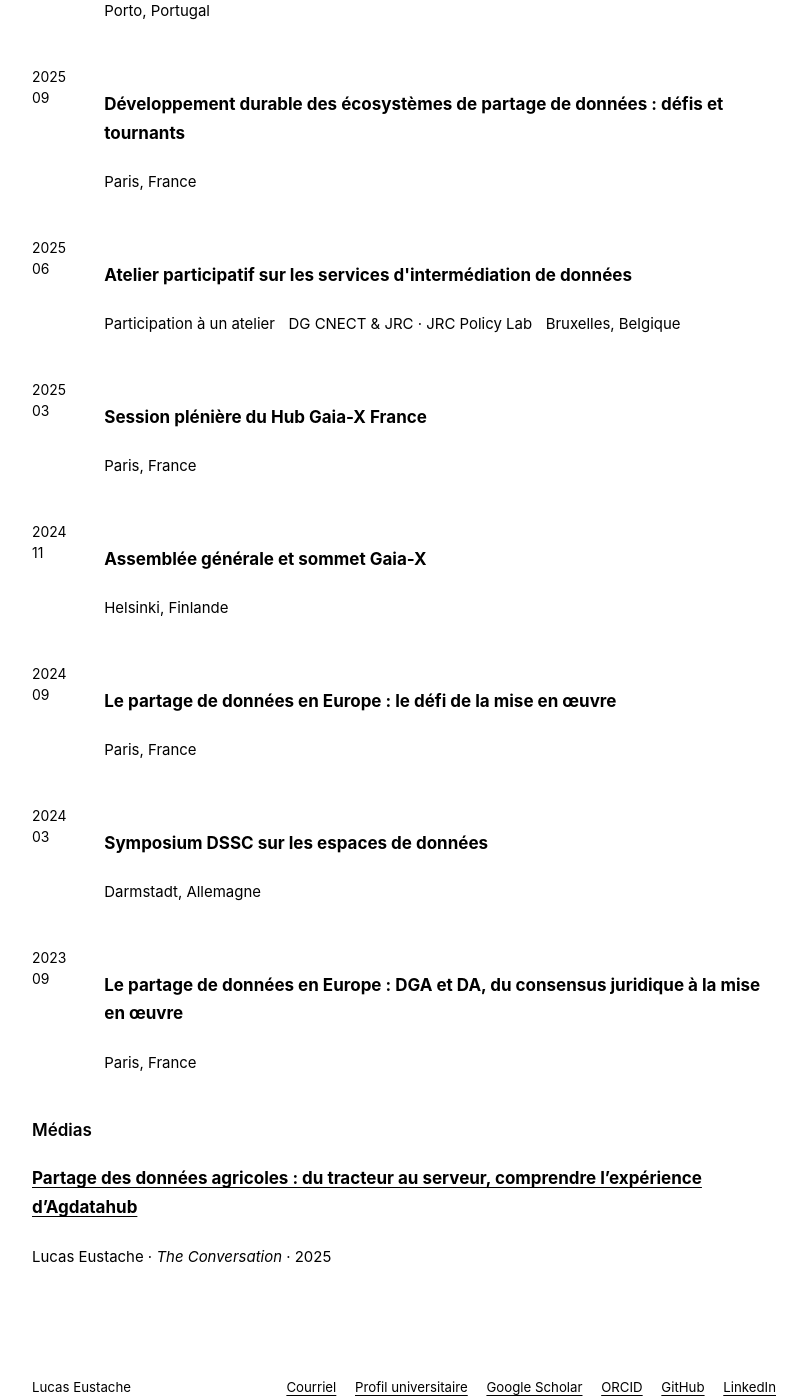
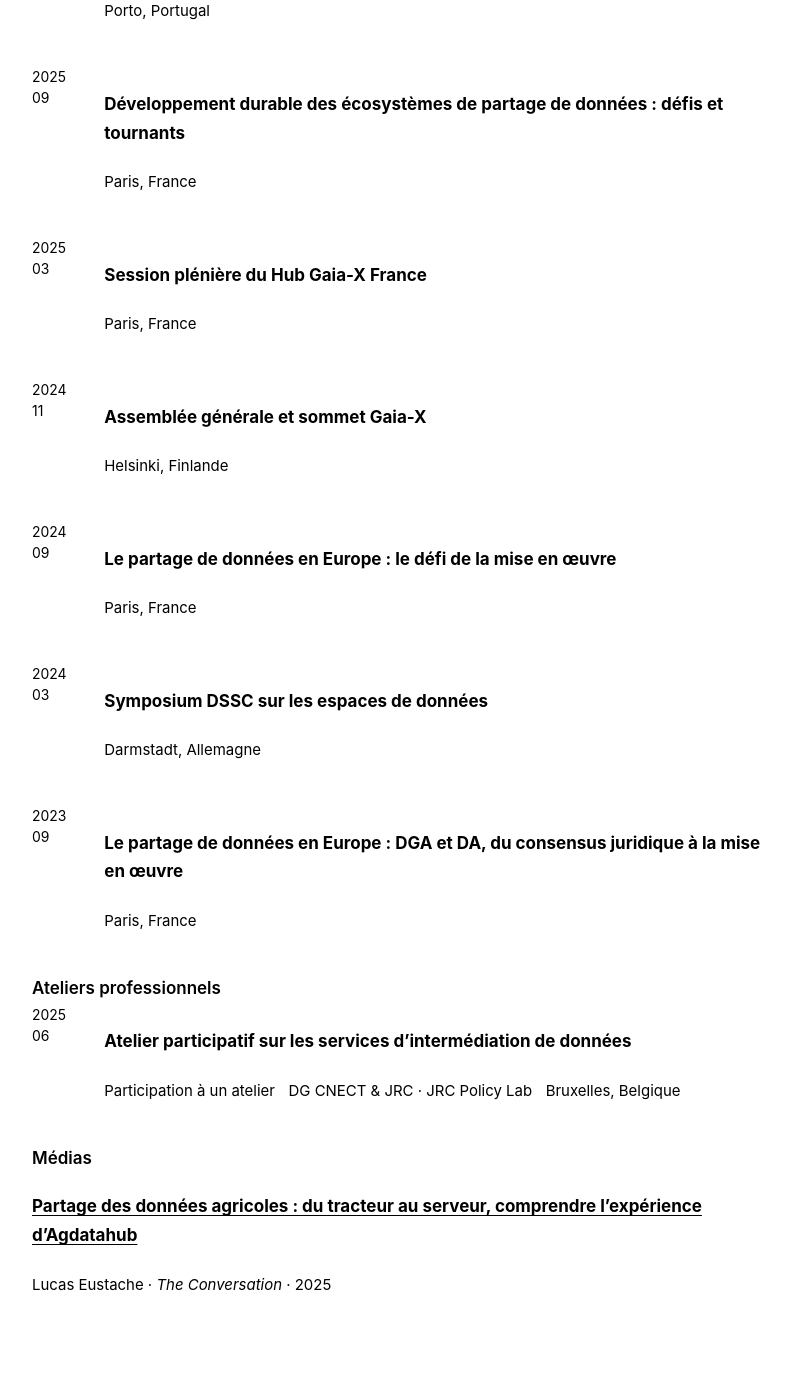
Before and after one commit to Lucaseust/lucaseust.github.io, a Jekyll site: the page built from content/pages/talks.html, in a window 1280 px wide and 1400 px high, scrolled down 3216 px. Shown: the whole window, without its empty margins (236-1043 px from the left). Built offline with Jekyll 4.4.1, drawn with Linux system fonts in a browser that asks for light colours.

Commit message:
Feature the data intermediation workshop in Presentations

```diff
--- a/_includes/outreach-cv.html
+++ b/_includes/outreach-cv.html
@@ -1,6 +1,15 @@
 <h3>{% if include.lang == 'fr' %}Conférences professionnelles{% else %}Professional conferences{% endif %}</h3>
 {% assign engagements = site.data.presentations.engagements | sort: 'date' | reverse %}
-{% for item in engagements %}{% include presentation-item.html item=item lang=include.lang subsection=true %}{% endfor %}
+{% for item in engagements %}
+  {% unless item.type == 'Workshop participation' %}
+    {% include presentation-item.html item=item lang=include.lang subsection=true %}
+  {% endunless %}
+{% endfor %}
+{% assign professional_workshops = engagements | where: 'type', 'Workshop participation' %}
+{% if professional_workshops.size > 0 %}
+  <h3>{% if include.lang == 'fr' %}Ateliers professionnels{% else %}Professional workshops{% endif %}</h3>
+  {% for item in professional_workshops %}{% include presentation-item.html item=item lang=include.lang subsection=true %}{% endfor %}
+{% endif %}
 <h3>{% if include.lang == 'fr' %}Médias{% else %}Media{% endif %}</h3>
 {% assign media = site.publications | where: 'category', 'media' | sort: 'date' | reverse %}
 {% for item in media %}
--- a/_includes/presentation-item.html
+++ b/_includes/presentation-item.html
@@ -7,7 +7,7 @@
 {% assign presentation_heading = 'h3' %}
 {% if page.cv or include.subsection %}{% assign presentation_heading = 'h4' %}{% endif %}
 
-<article class="presentation-item" itemscope itemtype="http://schema.org/Event">
+<article class="presentation-item"{% if item.anchor %} id="{{ item.anchor | escape }}"{% endif %} itemscope itemtype="http://schema.org/Event">
   {% if item.date %}
     <time class="presentation-date" datetime="{{ item.date | date_to_xmlschema }}">
       <span class="presentation-date__year">{{ item.date | date: "%Y" }}</span>
--- a/content/data/presentations.yml
+++ b/content/data/presentations.yml
@@ -30,6 +30,7 @@ engagements:
     description: "Conference co-organized with the Gaia-X Institute on the economic and governance conditions for sustainable data-sharing ecosystems."
 
   - title: "Participatory Policy Lab on Data Intermediation Services"
+    anchor: "atelier-intermediation-donnees"
     date: 2025-06-11
     type: "Workshop participation"
     venue: "DG CNECT & JRC · JRC Policy Lab"
--- a/content/data/translations.yml
+++ b/content/data/translations.yml
@@ -65,7 +65,7 @@ Vienna, Austria: Vienne, Autriche
 Lisbon, Portugal: Lisbonne, Portugal
 Online: En ligne
 
-Participatory Policy Lab on Data Intermediation Services: Atelier participatif sur les services d'intermédiation de données
+Participatory Policy Lab on Data Intermediation Services: Atelier participatif sur les services d’intermédiation de données
 Workshop participation: Participation à un atelier
 Brussels, Belgium: Bruxelles, Belgique
 "Association Francaise d'Economie du Numerique": Association française d’économie numérique
```
